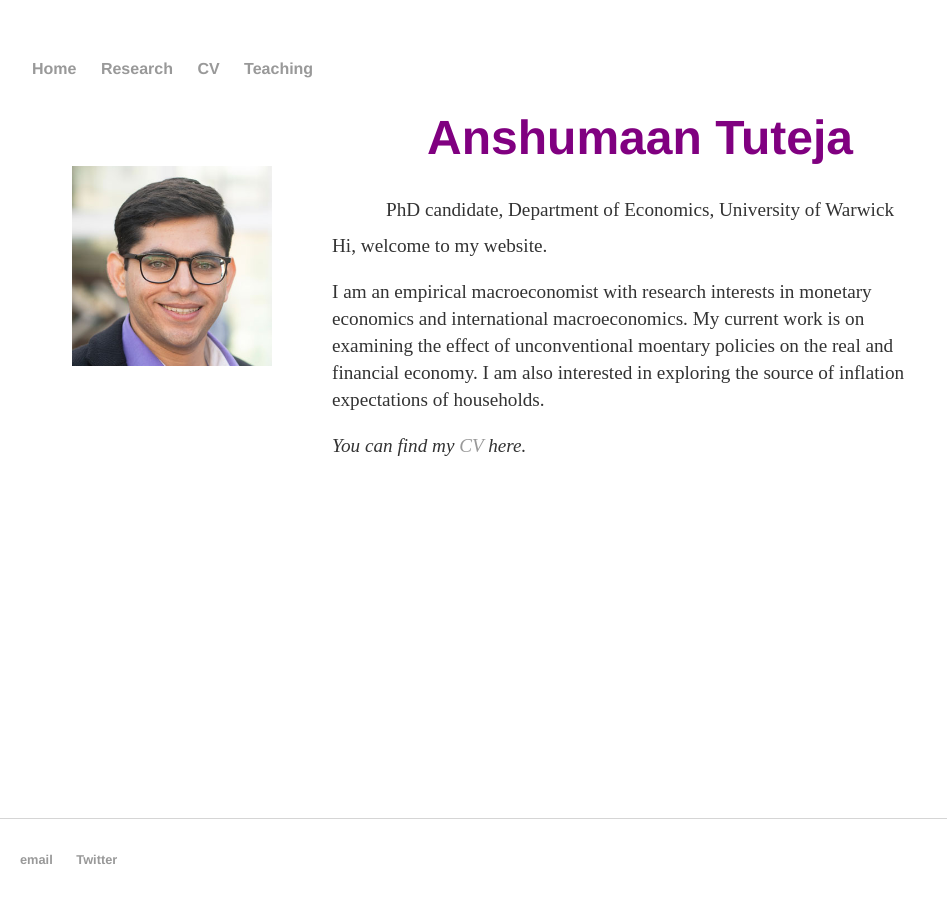
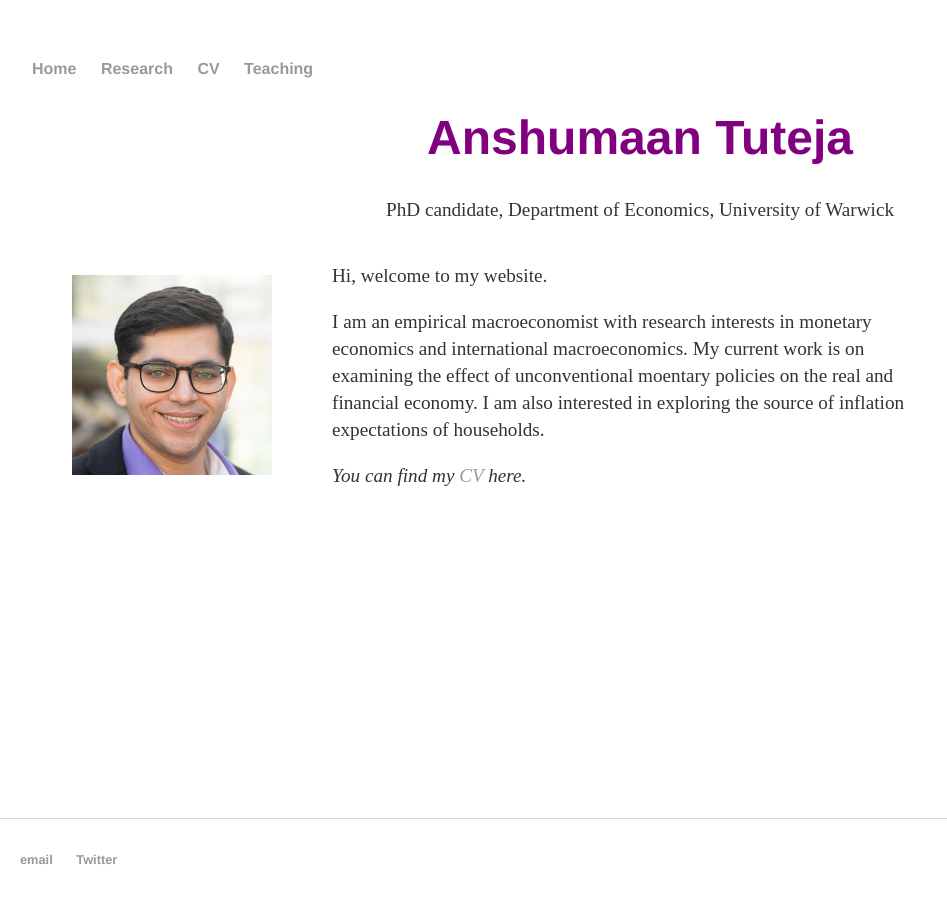
Before and after one commit to anshumaan-tuteja/anshumaan-tuteja.github.io, a Jekyll site: the page built from index.html, in a window 1280 px wide. Shown: the whole page, without its empty margins (0-947 px from the left). Built offline with Jekyll 4.4.1, drawn with Linux system fonts in a browser that asks for light colours.

Commit message:
Update main.css

```diff
--- a/css/main.css
+++ b/css/main.css
@@ -1,3 +1,5 @@
+/* Responsive web design for small screens (mobiles, tablets) */
+
 body {
     color: black;
     margin: 60px auto;
@@ -8,8 +10,6 @@
 div {
     /* background: #767775; */
     flex-basis: 100%;
-    height: 100px;
-    margin-bottom: 0.5rem;
   }
 
 nav ul, footer ul {
@@ -88,12 +88,12 @@
    flex-wrap: wrap;
    }
 
-/* Responsive web design for larger screens */
+/* Responsive web design for large screens */
 
-  @media (min-width: 1250px)  {
+  @media (min-width: 768px)  {
     main {
       flex-wrap: nowrap;
-      width: 80%;
+      width: 70%;
       height: 95%;
     }
 
```
